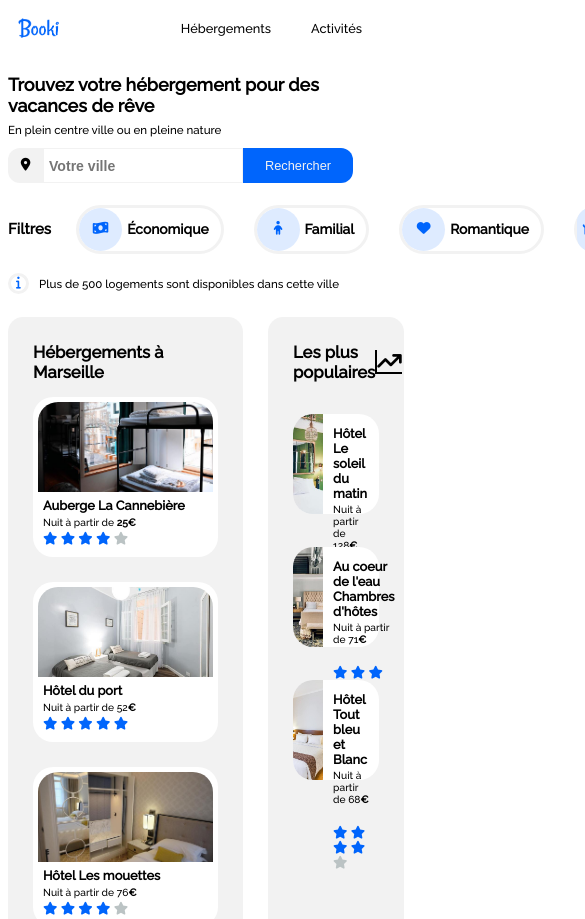
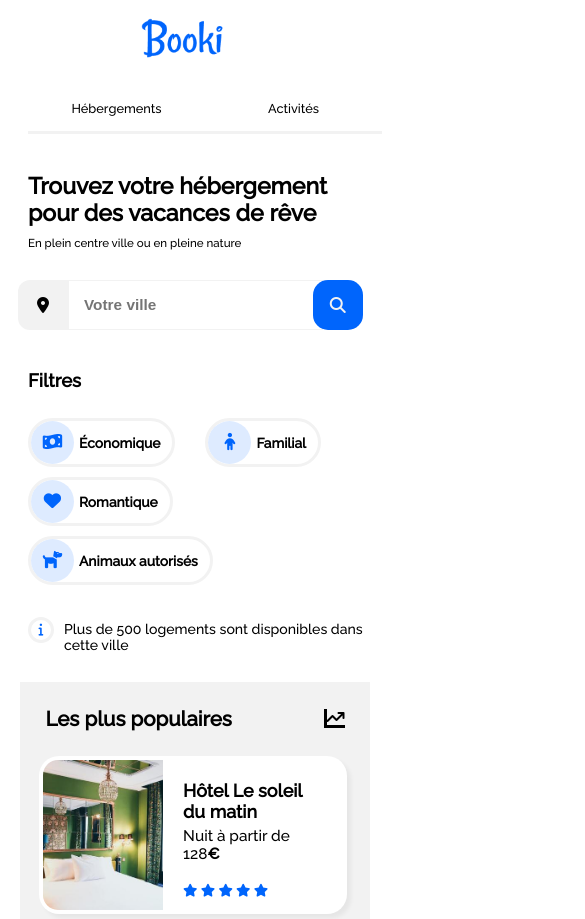
Before and after one commit to MA-antoine-33/Projet-2-OC, a plain HTML site: page index.html in a window 390 px wide. Shown: the top 919 px of the page, 585 px wide, since content can reach past the window. Drawn offline with Linux system fonts and the light colour scheme.

Commit message:
work on the mobile part

```diff
--- a/css/footer.css
+++ b/css/footer.css
@@ -20,25 +20,27 @@ footer {
     }
 
 /*Implementation of tablet version for device between 992px and 768px*/
-@media all and (max-width: 992px) and (min-width: 768px) {
+@media all and (max-width: 991px) and (min-width: 768px) {
     footer div {
         margin-right: 100px;
     }
 }
 /*Implementation of device version for device smaller than 768px*/
-@media all and (max-device-width:768px) {
+@media all and (max-width:767px) {
     footer {
-        height: 900px;
-        width: 95%;
-        margin-bottom: 50px;
+        height: auto;
+        width: 90%;
         flex-direction: column;
-        padding-left: 50px;
-        padding-top: 50px;
+        padding-left: 30px;
+        padding-top: 30px;
+        margin: auto;
+        margin-top: 30px;
+        margin-bottom: 30px;
     }
         footer p {
-            font-size: 2.5em;
+            font-size:1.2em;
         }
         footer h3 {
-            font-size: 2.8em;
+            font-size: 1.6em;
         }
 }
--- a/css/header.css
+++ b/css/header.css
@@ -117,7 +117,7 @@ h1 + p {
     }
 
 /*Implementation of tablet version for device between 992px and 768px*/
-@media all and (max-width: 992px) and (min-width: 768px){
+@media all and (max-width: 991px) and (min-width: 768px){
     #filtre {
         align-items: baseline;
         margin-top: -5px;
@@ -130,46 +130,48 @@ h1 + p {
     }
 }
 /*Implementation of device version for device smaller than 768px*/
-@media all and (max-device-width:768px) {
+@media all and (max-width:767px) {
+    header {
+        margin-left: 10px;
+    }
     #entete {
         flex-direction: column;
-        margin-bottom: 60px;
     }
     #entete img {
-            margin: 25px;
-            height: 70px;
+        height: 60px;
+        margin-bottom: 20px;
     }
-        nav {
-            margin-left: -25px;
-            margin-right: 25px;
-            text-align: center;
-        }
-        nav li {
-            text-align: center;
-            font-size: 2.6em;
-        }
-        #entete a {
-            padding: 0px 98px 10px 98px;
-            border-bottom: 3px solid #F2F2F2;
+    #entete nav {
+        width: 100%;
     }
     #entete ul {
         padding-inline-start: 0px;
     }
+    #entete li {
+        text-align: center;
+        width: 50%;
+        padding-bottom: 15px;
+        border-bottom: 3px solid #F2F2F2;
+    }
     #entete a:hover {
         border-top: none;
+    }
+    #entete li:hover {
         border-bottom: 3px solid #0065FC;
     }
-    #formulaire  {
-        margin-top: 60px;
+    h1 + p {
+        margin-bottom: 30px;
+        margin-left: 10px;
     }
     #localisation {
-            width: 100px;
-            height: 100px;
-            font-size: 250%;
+        width: 50px;
+        height: 50px;
+        font-size: 125%;
     }
     #recherche {
-            width: 60%;
-            font-size: 3em;
+        height: 50px;
+        width: 70%;
+        font-size: 1.2em;
         padding-left: 15px;
     }
     #submit {
@@ -179,51 +181,44 @@ h1 + p {
         display: initial;
         background-color: #0065FC;
         color: #F2F2F2;
-            width: 100px;
-            height: 100px;
+        width: 50px;
+        height: 50px;
         border-radius: 15px;
         display: flex;
         align-items: center;
         justify-content: center;
-            font-size: 250%;
+        font-size: 125%;
+        margin-left: -10px;
     }
     #filtre {
         flex-direction: column;
-        margin-top: 60px;
-    }
-        #filtre h2 {
-            margin-bottom: 15px;
+        align-items: flex-start;
+        margin-top: 25px;
+        margin-left: 10px;
     }
     #filtre ul {
-            margin-top: 0px;
-            padding-left: 10px;
-        }
-            #filtre a {
-                font-size: 3em;
-                font-weight: bold;
-                padding: 20px;
-                border-radius: 55px;
-                border: 5px solid #F2F2F2;
+        flex-wrap: wrap;
+        padding-inline-start: 15px;
     }
     #filtre i {
-                width: 100px;
-                height: 100px;
-                margin: -20px 10px -20px -20px;
-                border-radius: 50px;
-                font-size: 110%;
+        font-size: 125%;
+    }
+    #filtre li {
+        margin-bottom: 10px;
     }
     #fin_entete {
         align-items: baseline;
-            margin-bottom: 40px;
+        margin-left: 10px;
     }
     #fin_entete i {
-            font-size: 2.3em;
-            width: 70px;
-            height: 50px;
-            border-radius: 60px;
-            margin-right: 20px;
+        font-size: 1em;
+        width: 20px;
+        height: 20px;
+        border-radius: 20px;
+        margin-right: 10px;
     }
     #fin_entete p {
-            font-size: 3.2em;
+        font-size: 1.1em;
+        width: 85%;
     }
 }
--- a/css/section1.css
+++ b/css/section1.css
@@ -105,7 +105,7 @@
                 }
 
 /*Implementation of tablet version for device between 992px and 768px*/
-@media all and (max-width: 992px) and (min-width: 768px){
+@media all and (max-width: 991px) and (min-width: 768px){
     #section1 {
         flex-direction: column-reverse;
     }
@@ -125,7 +125,7 @@
                 width: 100%;
             }
             #liens_aside_s1 a {
-                width: 190px;
+                width: 30%;
                 height: 180px;
             }
             .popu {
@@ -152,86 +152,98 @@
         }
         #liens_article {
             justify-content: space-around;
-            max-width: 790px;
             margin: auto;
         }
+        #section1 a {
+            width: 30%;
+        }
             .heb {
-                width: 190px;
+                width: 100%;
                 height: 180px;
             }
 }
 /*Implementation of device version for device smaller than 768px*/
-@media all and (max-device-width:768px) {
+@media all and (max-width:767px) {
+    #section1 {
+        flex-direction: column-reverse;
+    }
     #section1 p {
-        font-size:2.1em;
+        font-size:1.2em;
     }
     #section1 aside {
         border-radius: 0px;
-        height: 900px;
-
+        height: auto;
+        width: 80%;
+        margin: auto;
+        padding-bottom: 25px;
     }
         #titre_aside_s1 {
-            margin-top: 50px;
-            margin-bottom: 50px;
+            margin-bottom: 25px;
         }
         #titre_aside_s1 i {
             border-left: 3px solid black;
             border-bottom: 3px solid black;
-            font-size: 220%;
+            font-size: 125%;
         }
         #liens_aside_s1 {
             flex-direction: column;
             justify-content: flex-start;
+            height: 100%;
         }
         #liens_aside_s1 a {
-            width: 100%;
-            height: 200px;
-            margin-bottom: 20px;
-            margin-top: 15px;
+            margin-bottom: 10px;
+            margin-top: 0px;
         }
             .popu {
+                position: relative;
+                height: 150px;
+                padding: 4px;
                 flex-direction: row;
                 margin-left: -6px;
                 box-shadow: 4px 4px 4px rgba(0, 0, 0, 0.05);
             }
-
                 .popu img {
                     width: 40%;
                     height: 100%;
                     border-radius: 15px 0px 0px 15px;
                 }
+                .popu img + div {
+                    padding: 20px;
+                }
                .popu h3, .popu p {
-                   margin: 10px 25px 5px 25px;
-
+                   margin: 0px 0px 5px 0px;
                }
                .popu .star2 {
-                    margin-top: 20px;
-                    margin-left: 20px;
-                    font-size: 175%;
+                    position: absolute;
+                    bottom: 10%;
+                    font-size: 100%;
+                    margin: 0px;
                }
     #section1 article {
         background-color: white;
-        margin-top: 50px;
+        margin-top: 15px;
+        width: 83%;
+        margin: auto;
     }
         #liens_article {
             flex-direction: column;
-            margin-top: 40px;
+            margin-top: 20px;
         }
             .heb {
                 width: 100%;
-                height: 335px;
+                height: 200px;
                 border: 2px solid #F2F2F2;
                 box-shadow: 4px 4px 4px rgba(0, 0, 0, 0.05);
                 padding: 5px;
             }
                 .star1 {
-                    font-size: 175%;
+                    font-size: 100%;
                 }
                 .heb .star1 {
                     margin-top: 8px;
                 }
         #liens_article + p {
-            font-size: 3em;
+            font-size: 1.5em;
             margin-top: 20px;
         }
 }
--- a/css/section2.css
+++ b/css/section2.css
@@ -92,7 +92,7 @@
         }
 
 /*Implementation of tablet version for device between 992px and 768px*/
-@media all and (max-width: 992px) and (min-width: 768px){
+@media all and (max-width: 991px) and (min-width: 768px){
     .s2_bloc_i1 img {
         height: 83%;
     }
@@ -107,53 +107,53 @@
     }
 }
 /*Implementation of device version for device smaller than 768px*/
-@media all and (max-device-width:768px){
+@media all and (max-width:767px){
     #section2 {
-        width: 90%;
-        margin-left: 20px;
-        margin-top: 50px;
+        width: 85%;
+        margin:auto;
+        margin-top: 10px;
     }
     #aside_s2 {
         flex-direction: column;
         height: auto;
     }
         #section2 h2 {
-            margin-bottom: 60px;
+            margin-bottom: 30px;
         }
         .s2_bloc_i1 {
             width: 100%;
-            height: 335px;
+            height: 200px;
             margin-bottom: 35px;
         }
         .s2_bloc_i2 {
             width: 100%;
-            height: 740px;
+            height: 450px;
         }
             .s2_bloc_i1 a {
                 border: 1px solid #F2F2F2;
             }
             .s2_bloc_i2 #lien_act2 {
                 width: 100%;
-                height: 335px;
-                margin-bottom: 35px;
+                height: 200px;
+                margin-bottom: 25px;
                 border: 1px solid #F2F2F2;
             }
             .s2_bloc_i2 #lien_act3 {
                 width: 100%;
-                height: 335px;
-                margin-bottom: 35px;
+                height: 200px;
+                margin-bottom: 25px;
                 border: 1px solid #F2F2F2;
             }
             .s2_bloc_i2 #lien_act5 {
                 width: 100%;
-                height: 335px;
-                margin-bottom: 35px;
+                height: 200px;
+                margin-bottom: 25px;
                 border: 1px solid #F2F2F2;
             }
             .s2_bloc_i2 #lien_act6 {
                 width: 100%;
-                height: 335px;
-                margin-bottom: 35px;
+                height: 200px;
+                margin-bottom: 25px;
                 border: 1px solid #F2F2F2;
             }
                 .s2_bloc_i1 img {
--- a/css/style.css
+++ b/css/style.css
@@ -29,7 +29,7 @@ p {
 }
 
 /*Implementation of tablet version for device between 992px and 768px*/
-@media all and (max-width: 992px) and (min-width: 768px){
+@media all and (max-width: 991px) and (min-width: 768px){
     #main{
         width: auto;
         margin-left: 25px;
@@ -39,19 +39,21 @@ p {
     }
 }
 /*Implementation of device version for device smaller than 768px*/
-@media all and (max-device-width:768px) {
+@media all and (max-width:767px) {
     #main {
         width: auto;
-        margin-left: 60px;
+        margin:auto;
     }
     h1 {
-        font-size: 4.5em;
+        font-size:1.8em;
+        margin-left: 10px;
+        width: 90%;
     }
     h2 {
-        font-size: 3.6em;
+        font-size: 1.6em;
     }
     h3 {
-        font-size: 3.1em;
+        font-size: 1.4em;
     }
 
 }
--- a/index.html
+++ b/index.html
@@ -2,6 +2,7 @@
 <html lang="fr">
     <head>
         <meta charset="utf-8"/>
+        <meta name="viewport" content="width=device-width, initial-scale=1.0" />
         <link rel="stylesheet" type="text/css" href="css/style.css"/>
         <link rel="stylesheet" type="text/css" href="css/header.css"/>
         <link rel="stylesheet" type="text/css" href="css/section1.css"/>
```
Lines whose indentation alone changed are shown as unchanged.
